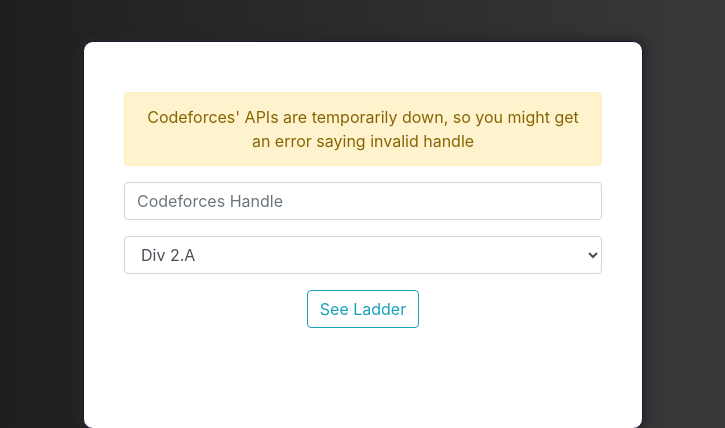
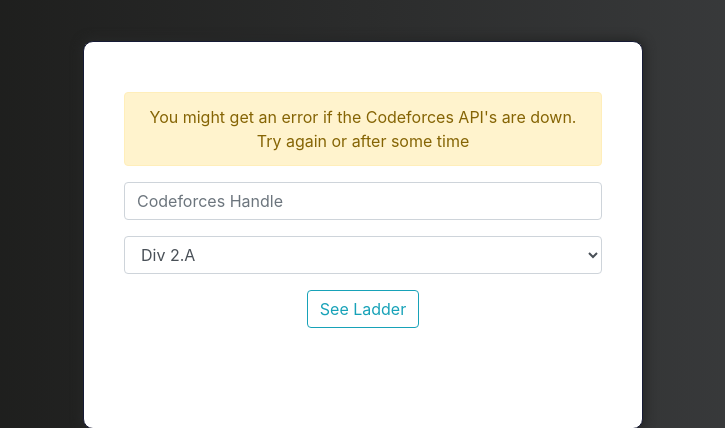
Before and after one commit to subodhk01/a2oj, a Django app: page / in a window 1280 px wide. Shown: the part 135-563 px from the top of the page, without its empty margins (277-1002 px from the left). Run offline with Django 3.2, Linux system fonts and the light colour scheme; some libraries are stand-ins or nearby versions.

Commit message:
removed earlier changes and made a new change
Thanks for pointing out that earlier mistake. I removed that piece of code and also
Modified the alert message a bit.
Earlier one seemed a bit (scary) to me
Hope you like it :)

```diff
--- a/templates/index.html
+++ b/templates/index.html
@@ -11,7 +11,6 @@
         <link rel="stylesheet" href="https://maxcdn.bootstrapcdn.com/bootstrap/4.4.1/css/bootstrap.min.css">
         <link rel="stylesheet" href="https://cdnjs.cloudflare.com/ajax/libs/font-awesome/4.7.0/css/font-awesome.min.css">
         <link rel="stylesheet" href="{% static 'css/index.css' %}">
-        <meta http-equiv="refresh" content="120" >
     </head>
     <body>
         <div class="container">
@@ -23,7 +22,7 @@
             </div>
             <div class="form-box col-md-6">
                 <div class="alert alert-warning">
-                    Codeforces' APIs are temporarily down, so you might get an error saying invalid handle
+                    You might get an error if the Codeforces API's are down. Try again or after some time
                 </div>
                 <form class="form" action="">
                     {% if msg %}
```
